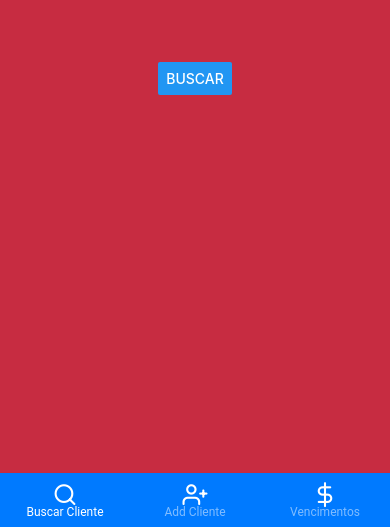
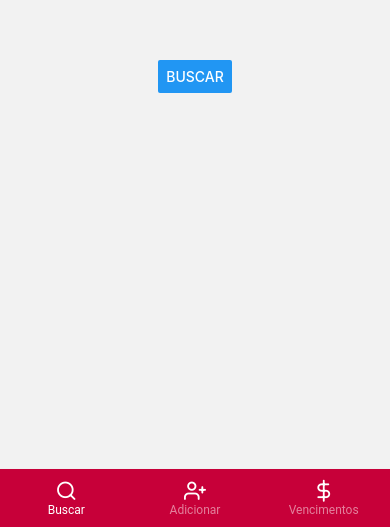
Before and after one commit to WesleyFerreira97/siamfight-admin-react-native, a React Native app: screen /SearchClient in a window 390 px wide. Shown: the part 317-844 px from the top of the page. Built offline with nearby package versions, Linux system fonts and the light colour scheme.

Commit message:
Config bottom bar

```diff
--- a/App.tsx
+++ b/App.tsx
@@ -9,19 +9,24 @@ import { AddClient } from './src/screens/AddClient/index';
 import { Vencimentos } from './src/screens/Vencimentos/index';
 
 const Tab = createMaterialBottomTabNavigator();
+
 export default function App() {
   return (
     <NavigationContainer>
       <Tab.Navigator
         initialRouteName="SearchClient"
+        barStyle={{
+          backgroundColor: '#C70039',
+          padding: 2
+        }}
       >
         <Tab.Screen
           name="SearchClient"
           component={SearchClient}
           options={{
-            title: 'Buscar Cliente',
+            title: 'Buscar',
             tabBarIcon: () => (
-              <Icon name="search" size={25} color="#fff" />
+              <Icon name="search" size={22} color="#fff" />
             ),
           }}
         />
@@ -29,9 +34,9 @@ export default function App() {
           name="AddClient"
           component={AddClient}
           options={{
-            title: 'Add Cliente',
+            title: 'Adicionar',
             tabBarIcon: () => (
-              <Icon name="user-plus" size={25} color="#fff"/>
+              <Icon name="user-plus" size={22} color="#fff"/>
             ),
           }}
         />
@@ -41,7 +46,7 @@ export default function App() {
           options={{
             title: 'Vencimentos',
             tabBarIcon: () => (
-              <Icon name="dollar-sign" size={25} color="#fff"/>
+              <Icon name="dollar-sign" size={22} color="#fff"/>
             ),
           }}
         />
--- a/package.json
+++ b/package.json
@@ -10,6 +10,7 @@
     "lint": "eslint . --ext .js,.jsx,.ts,.tsx"
   },
   "dependencies": {
+    "@react-navigation/bottom-tabs": "^6.0.9",
     "@react-navigation/material-bottom-tabs": "^6.0.9",
     "@react-navigation/native": "^6.0.6",
     "@react-navigation/native-stack": "^6.2.5",
--- a/src/screens/SearchClient/style.ts
+++ b/src/screens/SearchClient/style.ts
@@ -5,7 +5,7 @@ export const styles = StyleSheet.create({
     container: {
         flex: 1,
         // flexDirection: 'row',
-        backgroundColor: '#C72C41',
+        // backgroundColor: '#C72C41',
         justifyContent: 'center',
         alignItems: 'center',
     },
@@ -20,7 +20,7 @@ export const styles = StyleSheet.create({
     },
     fodase: {
         flex: 1,
-        backgroundColor: '#fdd242',
+        // backgroundColor: '#fdd242',
         width: '100%',
     },
     fodase2: {
```
Also changed, not shown: 1 other file (tests, documents, lock files or other folders).
